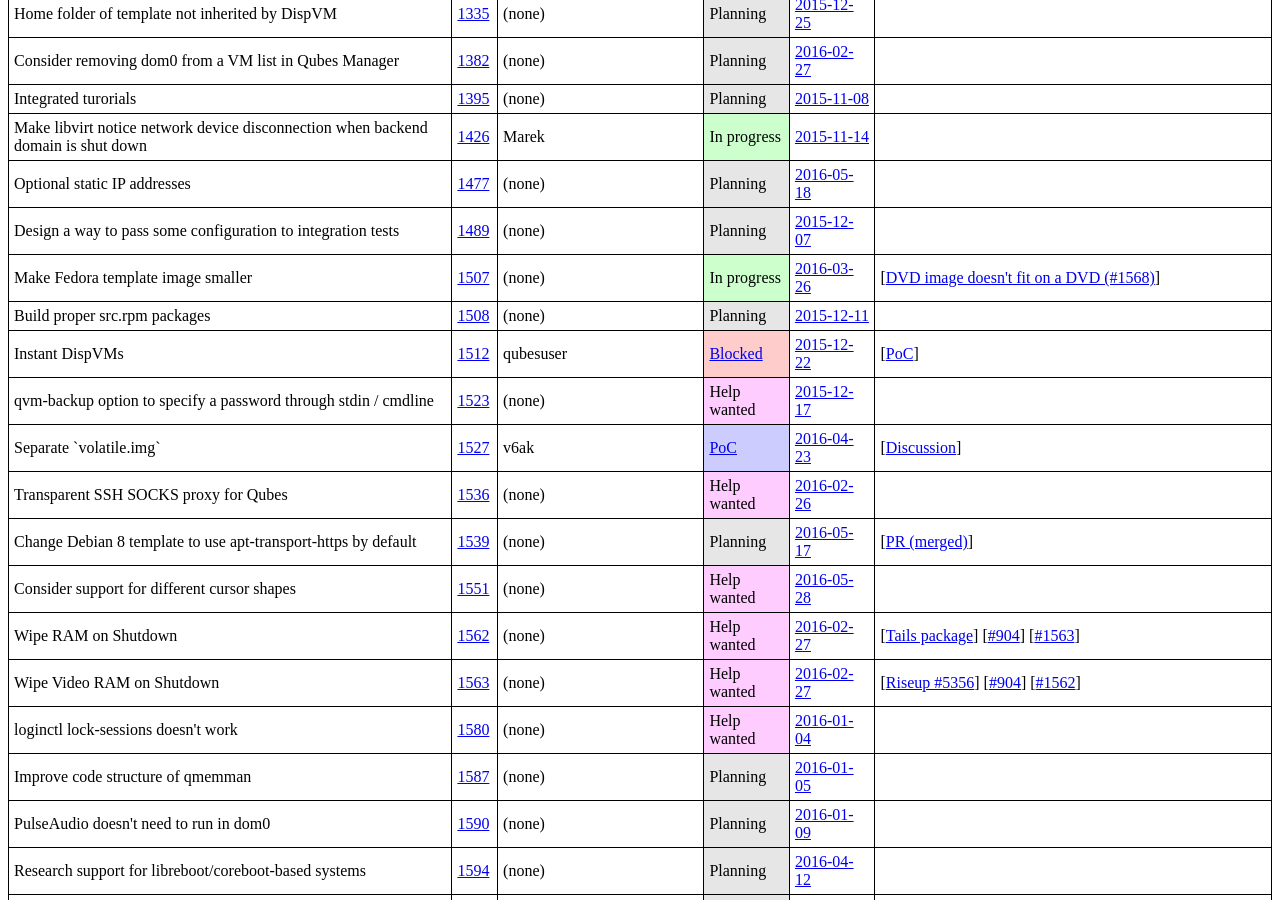
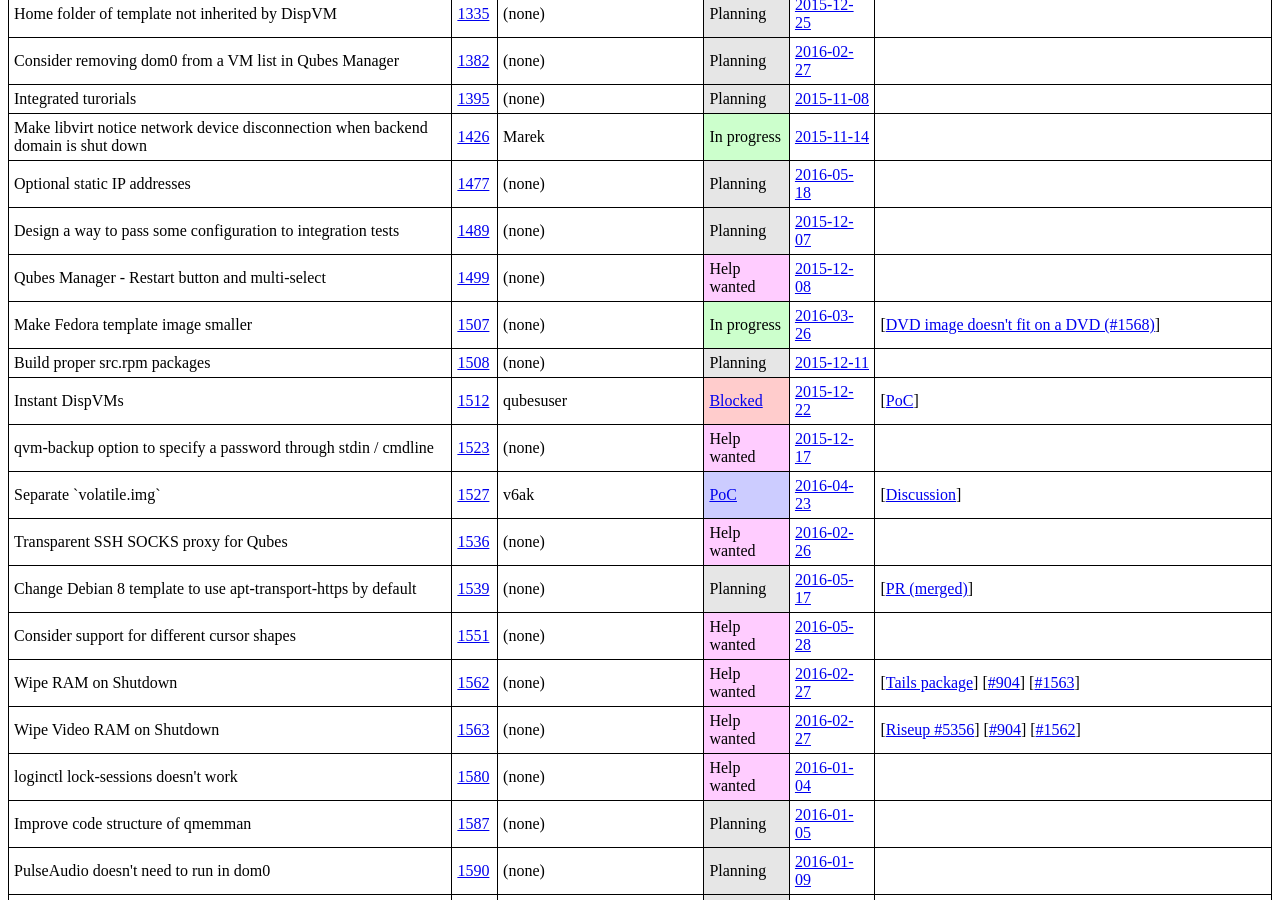
Before and after one commit to QubesOS/qubes-issues, a Jekyll site: the page built from index.md, in a window 1280 px wide and 900 px high, scrolled down 2337 px. Built offline with Jekyll 4.4.1, drawn with Linux system fonts in a browser that asks for light colours.

Commit message:
Track #1499

```diff
--- a/_data/features.yml
+++ b/_data/features.yml
@@ -812,6 +812,21 @@
   - desc   :
     url    :
 
+- name   : Qubes Manager - Restart button and multi-select
+  issue  : 1499
+  devs   :
+  status :
+    term   : Help wanted
+    url    :
+  updated:
+    date   : 2015-12-08
+    url    : https://github.com/QubesOS/qubes-issues/issues/1499#issue-121128222
+  info   :
+  - desc   :
+    url    :
+  - desc   :
+    url    :
+
 - name   : Make Fedora template image smaller
   issue  : 1507
   devs   :
```
